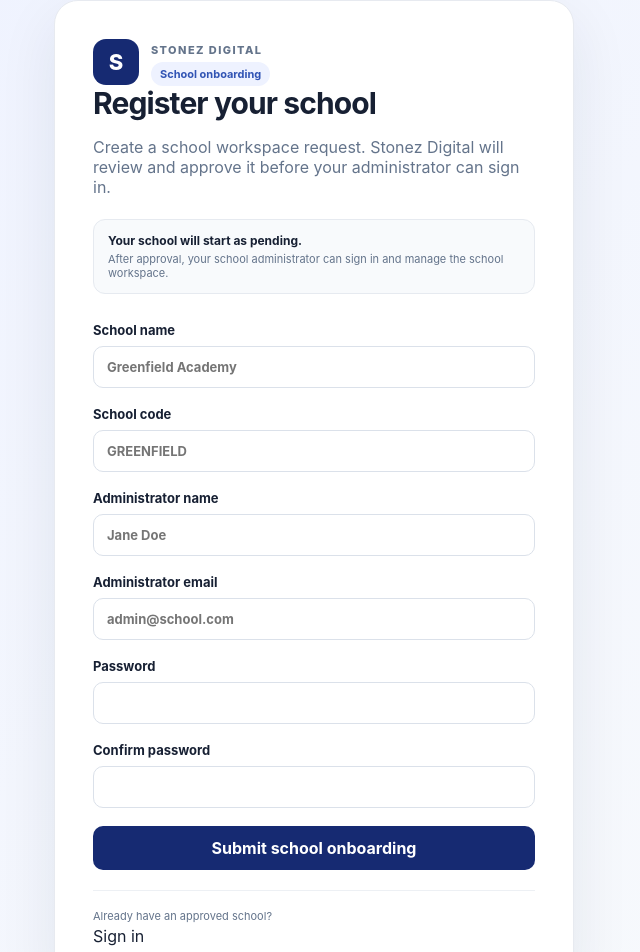
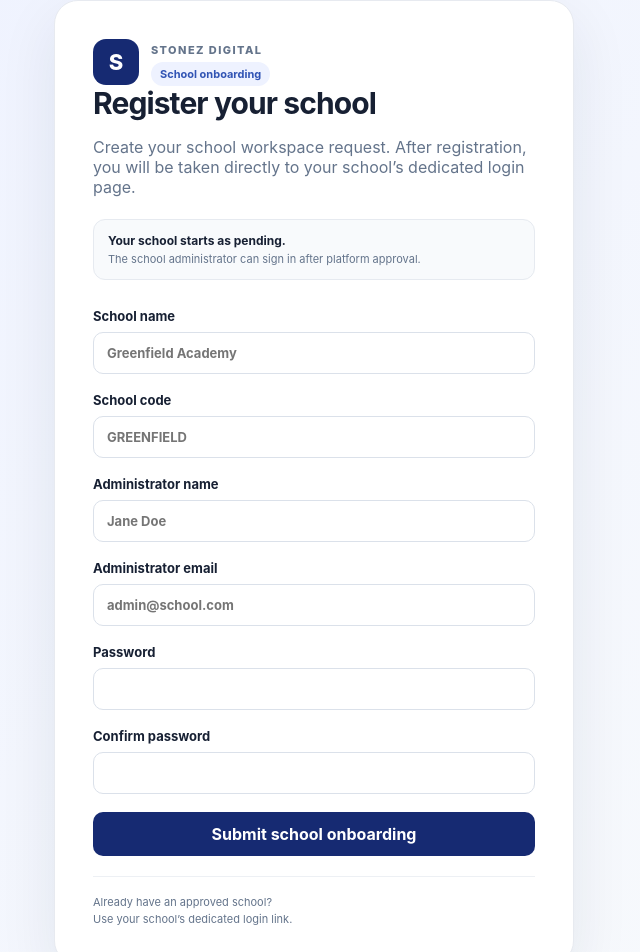
Before and after one commit to Stonez-Digital/user-management-app, a Next.js app in the folder frontend/: page /school-signup in a window 1280 px wide. Shown: the top 952 px of the page, without its empty margins (326-966 px from the left). Built offline with nearby package versions, Linux system fonts and the light colour scheme.

Commit message:
feat: route schools to their dedicated login after signup

```diff
--- a/frontend/app/school-signup/page.tsx
+++ b/frontend/app/school-signup/page.tsx
@@ -4,6 +4,11 @@ import {useState} from "react";
 import {useRouter} from "next/navigation";
 
 async function readResponse(response:Response){const text=await response.text();if(!text)return {};try{return JSON.parse(text)}catch{return {error:`API returned HTTP ${response.status}`}}}
+
+function schoolSlug(name:string,code:string){
+ const normalized=name.toLowerCase().trim().replace(/[^\p{L}\p{N}]+/gu,"-").replace(/^-+|-+$/g,"");
+ return (normalized||"school")+"-"+code.toLowerCase().trim().replace(/^-+|-+$/g,"");
+}
 
 export default function SchoolSignup(){
  const router=useRouter();
@@ -13,11 +18,19 @@ export default function SchoolSignup(){
  async function submit(e:React.FormEvent){e.preventDefault();setError("");setSuccess("");
   if(form.admin_password!==form.confirm_password){setError("Passwords do not match");return}
   setLoading(true);
-  try{const r=await fetch("/backend/auth/school-signup",{method:"POST",headers:{"Content-Type":"application/json"},body:JSON.stringify({school_name:form.school_name,school_code:form.school_code,admin_name:form.admin_name,admin_email:form.admin_email,admin_password:form.admin_password})});const d=await readResponse(r);if(!r.ok)throw Error(d?.error?.message||d?.error||"Unable to submit school onboarding");setSuccess(`Application submitted for ${d.school?.name||form.school_name}. Stonez Digital will review it before login is enabled.`);setTimeout(()=>router.push("/"),1200)}catch(e){setError(e instanceof Error?e.message:"Unable to submit school onboarding")}finally{setLoading(false)}}
+  try{
+   const r=await fetch("/backend/auth/school-signup",{method:"POST",headers:{"Content-Type":"application/json"},body:JSON.stringify({school_name:form.school_name,school_code:form.school_code,admin_name:form.admin_name,admin_email:form.admin_email,admin_password:form.admin_password})});
+   const d=await readResponse(r);
+   if(!r.ok)throw Error(d?.error?.message||d?.error||"Unable to submit school onboarding");
+   const slug=schoolSlug(form.school_name,form.school_code);
+   setSuccess(`School registration submitted. Opening your school login page. Your account will become available after Stonez Digital approves the school.`);
+   setTimeout(()=>router.push(`/school/${slug}/login`),1000);
+  }catch(e){setError(e instanceof Error?e.message:"Unable to submit school onboarding")}finally{setLoading(false)}
+ }
  return <main className="auth-shell"><section className="auth-card auth-card-wide">
   <div className="auth-brand"><div className="brand-mark">S</div><div><p className="eyebrow">STONEZ DIGITAL</p><span className="tenant-badge">School onboarding</span></div></div>
-  <h1>Register your school</h1><p className="muted">Create a school workspace request. Stonez Digital will review and approve it before your administrator can sign in.</p>
-  <div className="tenant-note"><strong>Your school will start as pending.</strong><span>After approval, your school administrator can sign in and manage the school workspace.</span></div>
+  <h1>Register your school</h1><p className="muted">Create your school workspace request. After registration, you will be taken directly to your school’s dedicated login page.</p>
+  <div className="tenant-note"><strong>Your school starts as pending.</strong><span>The school administrator can sign in after platform approval.</span></div>
   <form onSubmit={submit} className="form">
    <label>School name<input value={form.school_name} onChange={e=>update("school_name",e.target.value)} placeholder="Greenfield Academy" required/></label>
    <label>School code<input value={form.school_code} onChange={e=>update("school_code",e.target.value.toUpperCase())} placeholder="GREENFIELD" maxLength={50} required/></label>
@@ -28,6 +41,6 @@ export default function SchoolSignup(){
    {error&&<div className="error">{error}</div>}{success&&<div className="success">{success}</div>}
    <button disabled={loading}>{loading?"Submitting...":"Submit school onboarding"}</button>
   </form>
-  <div className="auth-footer"><span>Already have an approved school?</span><Link href="/">Sign in</Link></div>
+  <div className="auth-footer"><span>Already have an approved school?</span><span>Use your school’s dedicated login link.</span></div>
  </section></main>
 }
```
